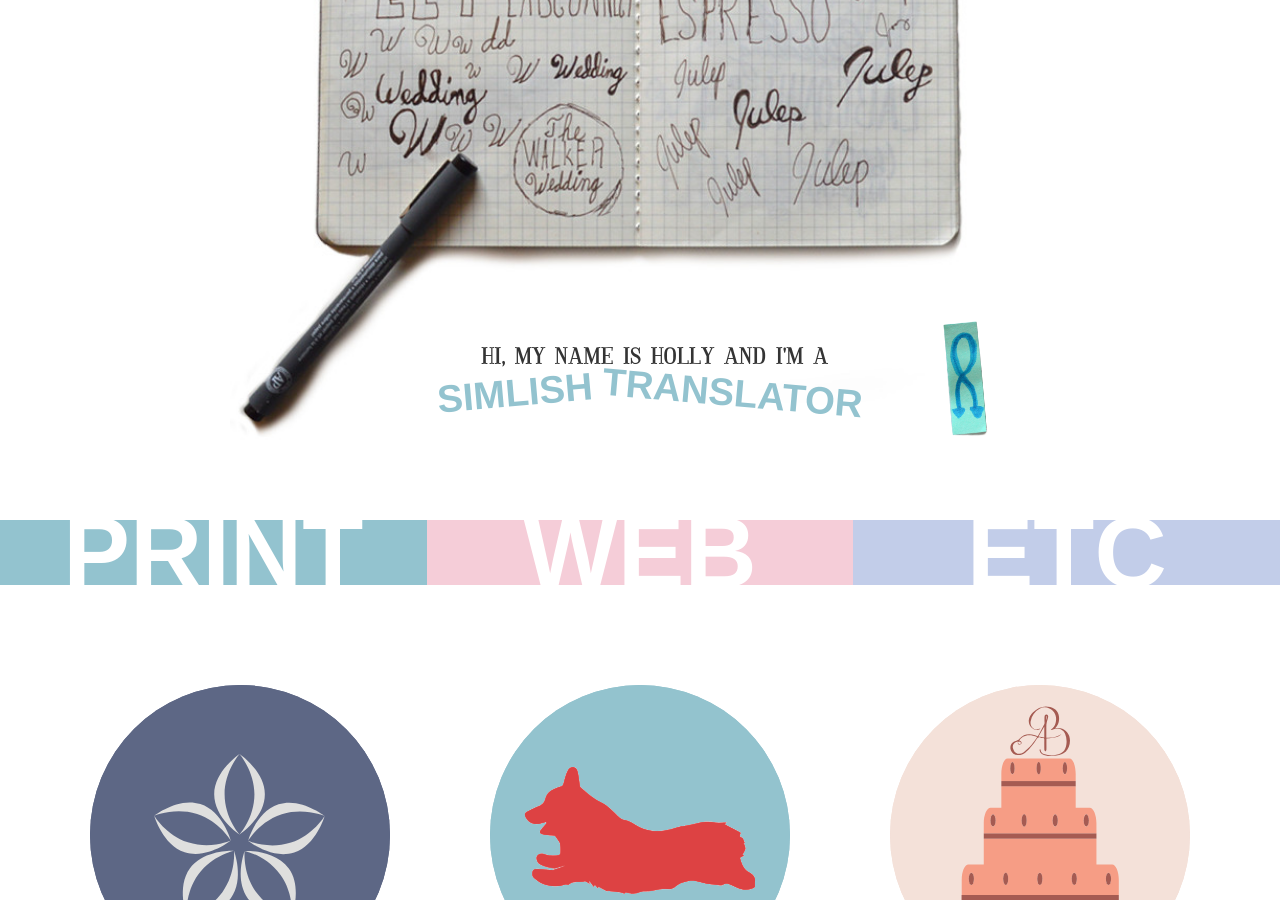
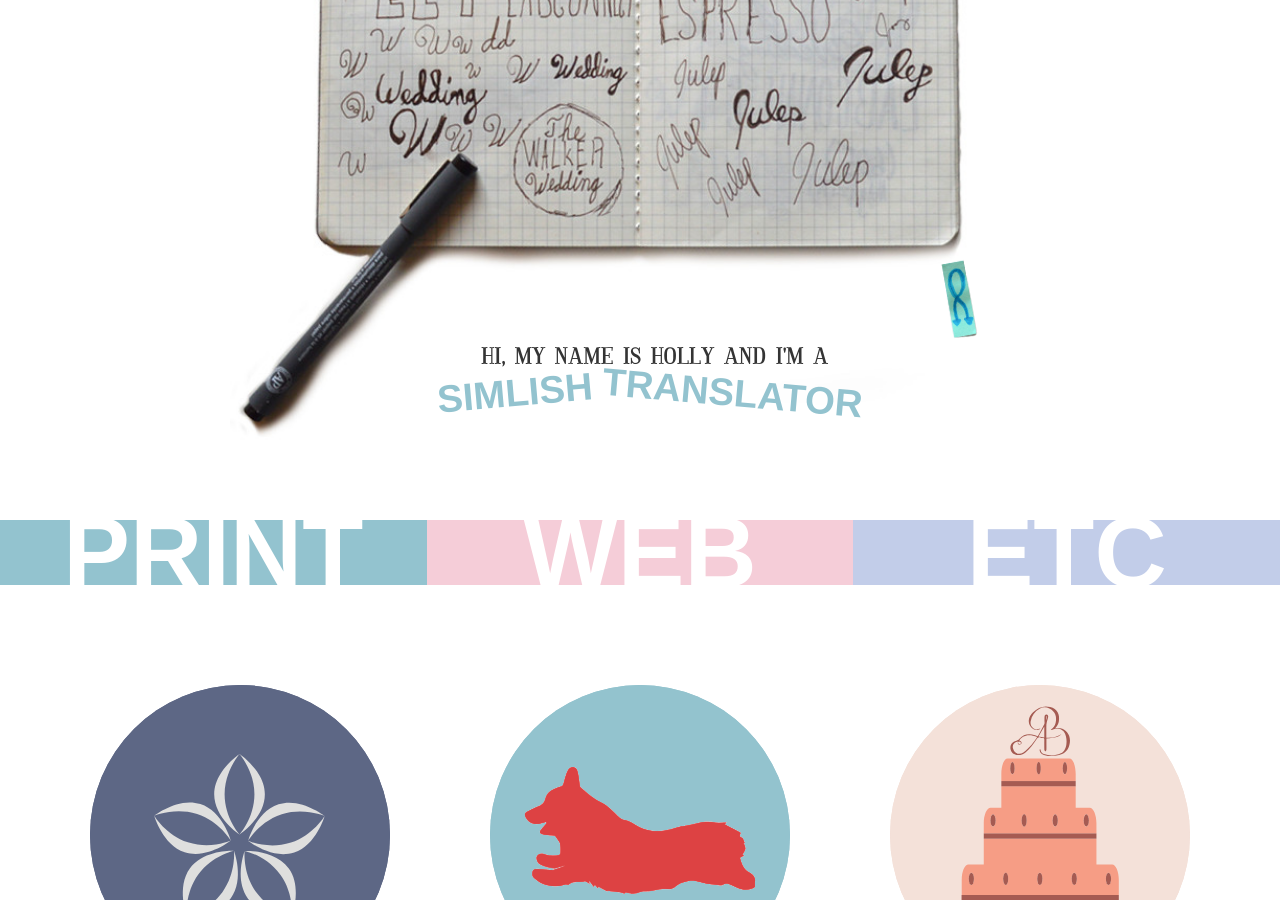
Before and after one commit to tcandens/himynameisholly.com, a Jekyll site: the page built from src/index.html, in a window 1280 px wide and 900 px high, scrolled down 380 px. Built offline with Jekyll 4.4.1, drawn with Linux system fonts in a browser that asks for light colours; nearby versions of some CDN libraries; Markdown is read by kramdown in place of the engine named in the settings.

Commit message:
Tweak shuffle position and small-screen EM shrink

```diff
--- a/src/assets/scss/_filter.scss
+++ b/src/assets/scss/_filter.scss
@@ -16,6 +16,7 @@
   text-align: center;
   height: 65px;
   cursor: pointer;
+  overflow: hidden;
   transition: background-color 200ms ease;
   span {
     font: 100px/0.65 $headerfont;
--- a/src/assets/scss/_responsive.scss
+++ b/src/assets/scss/_responsive.scss
@@ -130,7 +130,7 @@
     visibility: hidden;
   }
   .index-header-copy-xaxis {
-    font-size: 0.8em;
+    font-size: 1em;
   }
 
   .project-logo:before, .project-logo:after {
--- a/src/assets/stylesheets/style.css
+++ b/src/assets/stylesheets/style.css
@@ -391,21 +391,21 @@ h1, h2, h3 {
 
 .index-header-shuffle {
   position: absolute;
-  top: -1em;
+  top: -80px;
   left: 53%;
-  margin-left: 11em;
-  width: 3em;
-  height: 6em;
+  margin-left: 150px;
+  width: 2em;
+  height: 4em;
   background-image: url('../images/shuffle.png');
   background-size: contain;
   background-repeat: no-repeat;
   cursor: pointer;
-  -webkit-transform: rotate(-5deg);
-      -ms-transform: rotate(-5deg);
-          transform: rotate(-5deg); }
+  -webkit-transform: rotate(-10deg);
+      -ms-transform: rotate(-10deg);
+          transform: rotate(-10deg); }
   .index-header-shuffle:active {
-    -webkit-transform: translate3d(0, 2px, 0) rotate(-5deg);
-            transform: translate3d(0, 2px, 0) rotate(-5deg); }
+    -webkit-transform: translate3d(0, 2px, 0) rotate(-10deg);
+            transform: translate3d(0, 2px, 0) rotate(-10deg); }
 
 .index-header-copy-adjectives {
   margin-top: 10px;
@@ -631,6 +631,7 @@ h1, h2, h3 {
   text-align: center;
   height: 65px;
   cursor: pointer;
+  overflow: hidden;
   -webkit-transition: background-color 200ms ease;
           transition: background-color 200ms ease; }
   .filter-list-category span {
@@ -1045,7 +1046,7 @@ h1, h2, h3 {
     display: none;
     visibility: hidden; }
   .index-header-copy-xaxis {
-    font-size: 0.8em; }
+    font-size: 1em; }
   .project-logo:before, .project-logo:after {
     width: 50%; }
   .project-logo:before {
```
Also changed, not shown: src/assets/scss/_header.scss (+6 -6 lines).
